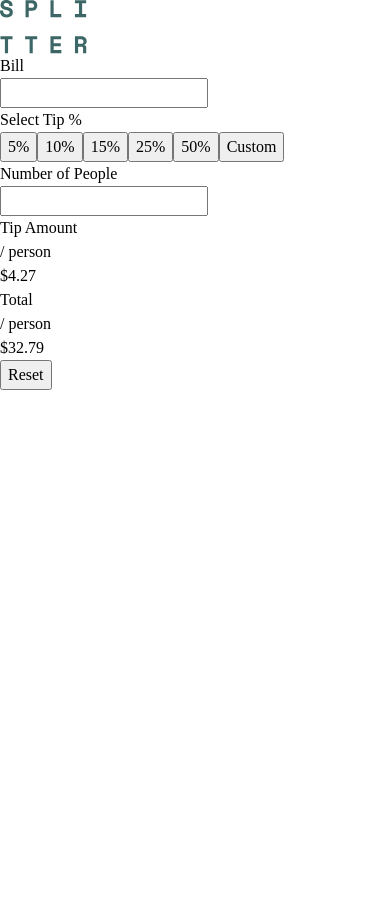
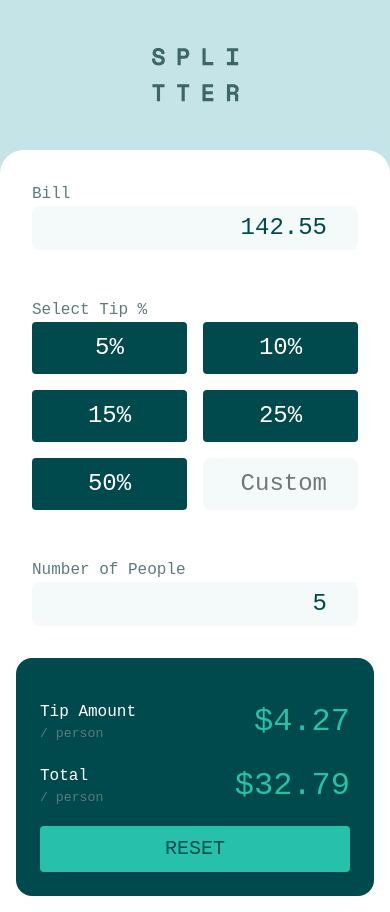
Before and after one commit to michael-truscott/frontendmentor_tip-calculator, a React (Create React App) app: page / in a window 390 px wide. Before the commit the page ends 844 px from the top, so only its background shows below. Built offline with nearby package versions, Linux system fonts and the light colour scheme.

Commit message:
Initial mobile styling

```diff
--- a/src/components/TipCalculator.js
+++ b/src/components/TipCalculator.js
@@ -1,6 +1,6 @@
 export default function TipCalculator() {
   return (
-    <div>
+    <div className="TipCalculator">
       <BillAmountField />
       <TipPercentSection />
       <NumOfPeopleField />
@@ -11,56 +11,58 @@ export default function TipCalculator() {
 
 function BillAmountField() {
   return (
-    <div>
+    <div className="InputGroup">
       <p>Bill</p>
-      <input type="number" />
+      <input type="number" value={142.55} />
     </div>
   );
 }
 
 function TipPercentSection() {
   return (
-    <div>
+    <div className="InputGroup">
       <p>Select Tip %</p>
-      <button>5%</button>
-      <button>10%</button>
-      <button>15%</button>
-      <button>25%</button>
-      <button>50%</button>
-      <button>Custom</button>
+      <div className="TipPercentSection__choices">
+        <button>5%</button>
+        <button>10%</button>
+        <button>15%</button>
+        <button>25%</button>
+        <button>50%</button>
+        <input type="number" placeholder="Custom" />
+      </div>
     </div>
   );
 }
 
 function NumOfPeopleField() {
   return (
-    <div>
+    <div className="InputGroup">
       <p>Number of People</p>
-      <input type="number" />
+      <input type="number" value={5} />
     </div>
   );
 }
 
 function TotalDisplay() {
   return (
-    <div>
-      <div>
+    <div className="TotalDisplay">
+      <div className="TotalDisplay__group">
         <div>
-          <p>Tip Amount</p>
-          <p>/ person</p>
+          <p className="TotalDisplay__title">Tip Amount</p>
+          <p className="TotalDisplay__per-person">/ person</p>
         </div>
-        <p>$4.27</p>
+        <p className="TotalDisplay__amount">{"$4.27"}</p>
       </div>
 
-      <div>
+      <div className="TotalDisplay__group">
         <div>
-          <p>Total</p>
-          <p>/ person</p>
+          <p className="TotalDisplay__title">Total</p>
+          <p className="TotalDisplay__per-person">/ person</p>
         </div>
-        <p>$32.79</p>
+        <p className="TotalDisplay__amount">{"$32.79"}</p>
       </div>
 
-      <button>Reset</button>
+      <button className={"TotalDisplay__reset-btn " + (true && "btn-highlighted")}>Reset</button>
     </div>
   );
 }
--- a/src/index.css
+++ b/src/index.css
@@ -32,3 +32,115 @@ p, h1, h2, h3, h4, h5, h6 {
 /*
   App styles
 */
+@import url('https://fonts.googleapis.com/css2?family=Space+Mono:wght@700&display=swap');
+
+:root {
+  --col-strong-cyan: hsl(172, 67%, 45%);
+  --col-very-dark-cyan: hsl(183, 100%, 15%);
+  --col-dark-gray-cyan: hsl(186, 14%, 43%);
+  --col-light-gray-cyan: hsl(185, 41%, 84%);
+  --col-very-light-gray-cyan: hsl(189, 41%, 97%);
+  --col-white: hsl(0, 0%, 100%);
+}
+
+p {
+  font-family: 'Space Mono', monospace;
+  font-size: 1rem;
+  color: var(--col-dark-gray-cyan);
+}
+
+input {
+  font-family: 'Space Mono', monospace;
+  font-size: 1.5rem;
+  border: none;
+  background-color: var(--col-very-light-gray-cyan);
+  color: var(--col-very-dark-cyan);
+  width: 100%;
+  padding: 0.25rem 1rem;
+  border-radius: 8px;
+  text-align: end;
+}
+
+button {
+  font-family: 'Space Mono', monospace;
+  font-size: 1.5rem;
+  text-transform: uppercase;
+  background-color: var(--col-very-dark-cyan);
+  border-radius: 4px;
+  color: var(--col-white);
+  border: none;
+  width: 100%;
+  padding: 0.5rem 0;
+}
+
+.btn-highlighted {
+  background-color: var(--col-strong-cyan);
+  color: var(--col-very-dark-cyan);
+}
+
+.App {
+  background-color: var(--col-light-gray-cyan);
+  min-height: 100vh;
+  display: flex;
+  flex-direction: column;
+  align-items: center;
+}
+
+.AppLogo {
+  padding: 48px 0;
+}
+
+.TipCalculator {
+  background-color: var(--col-white);
+  width: 700px;
+  max-width: 100%;
+  border-top-left-radius: 24px;
+  border-top-right-radius: 24px;
+  padding: 1rem;
+  display: grid;
+  row-gap: 1rem;
+}
+
+.InputGroup {
+  padding: 1rem;
+}
+
+.TipPercentSection__choices {
+  display: grid;
+  grid-template-columns: 1fr 1fr;
+  gap: 1rem;
+}
+
+.TotalDisplay {
+  background-color: var(--col-very-dark-cyan);
+  border-radius: 16px;
+  padding: 1.5rem;
+  padding-top: 2.5rem;
+  display: grid;
+  row-gap: 1rem;
+}
+
+.TotalDisplay__group {
+  display: flex;
+  flex-direction: row;
+  justify-content: space-between;
+  align-items: center;
+}
+
+.TotalDisplay__title {
+  color: var(--col-white);
+}
+
+.TotalDisplay__per-person {
+  font-size: 0.825rem;
+  color: var(--col-dark-gray-cyan);
+}
+
+.TotalDisplay__amount {
+  font-size: 2rem;
+  color: var(--col-strong-cyan);
+}
+
+.TotalDisplay__reset-btn {
+  font-size: 1.25rem;
+}
```
